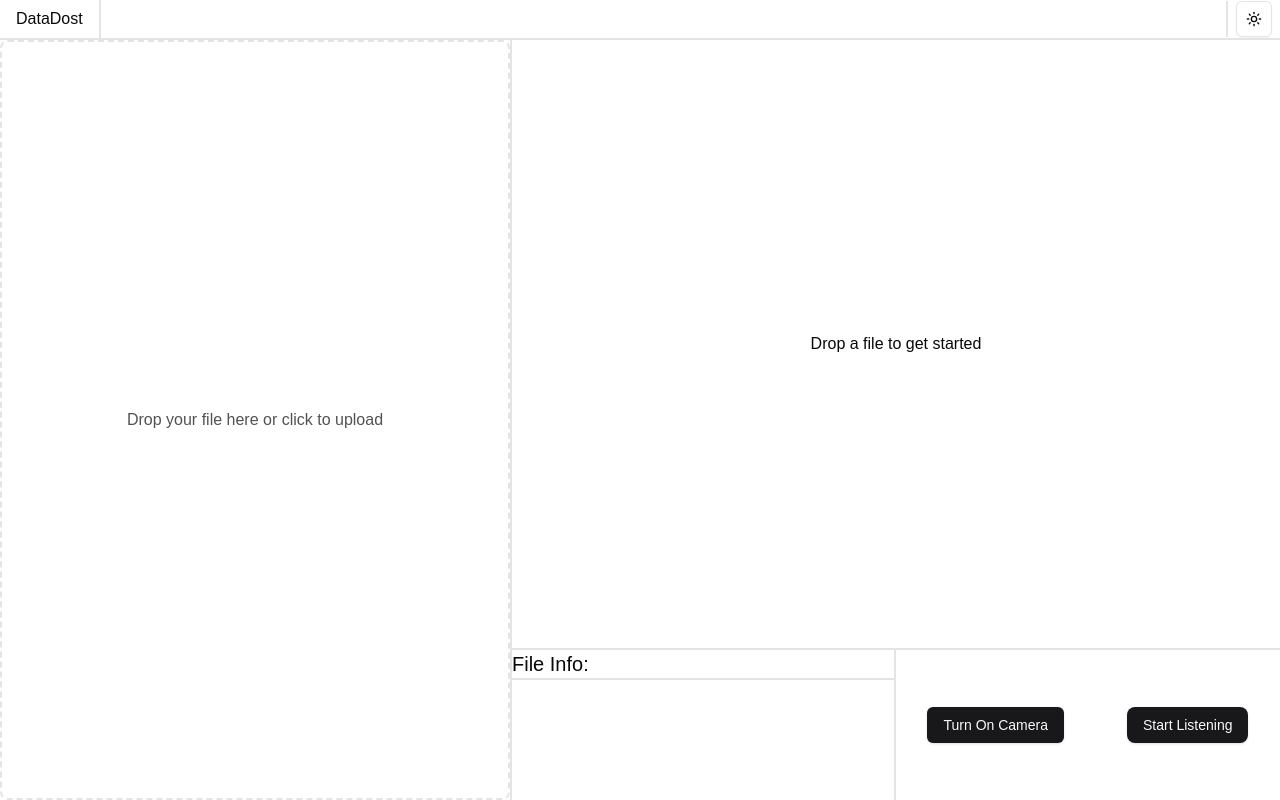
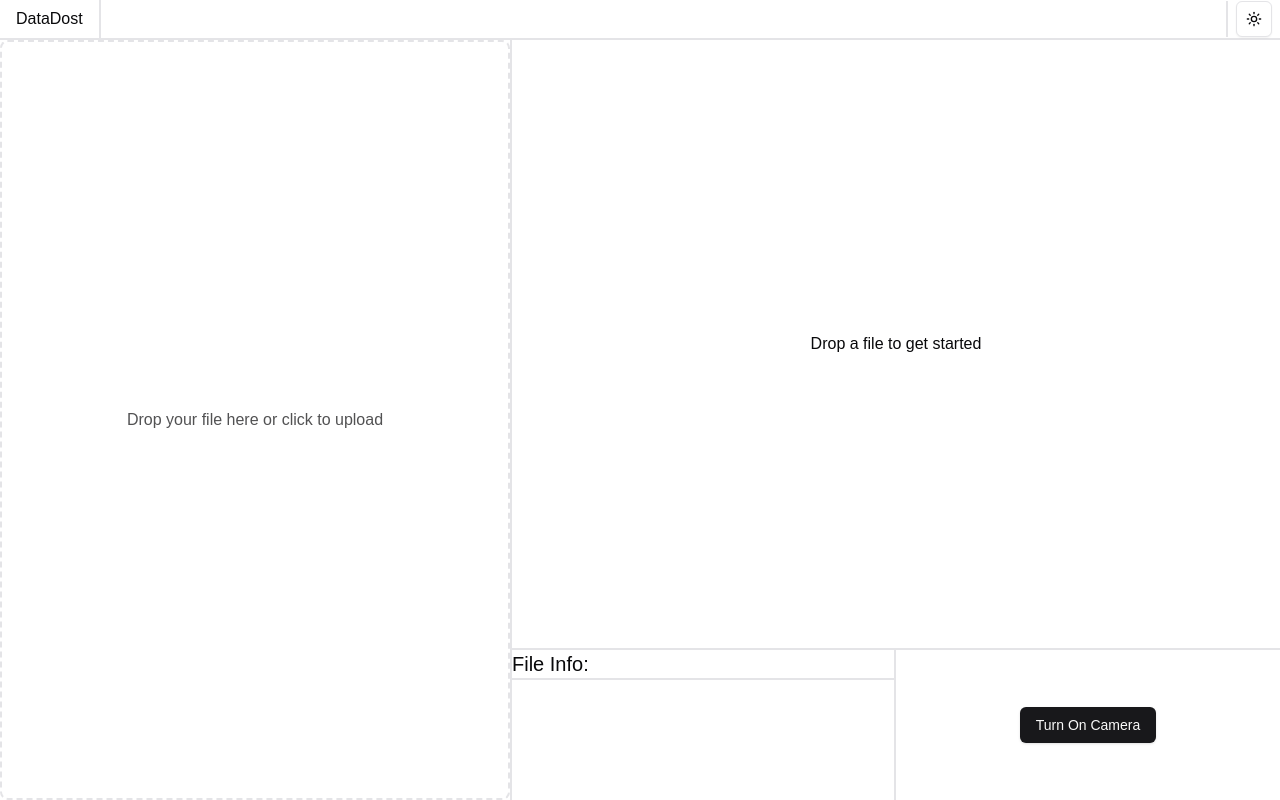
Before and after one commit to jayshiai/datadostui, a Next.js app: page / in a window 1280 px wide. Built offline with nearby package versions, Linux system fonts and the light colour scheme.

Commit message:
removed buggy speech recog api

```diff
--- a/src/app/page.tsx
+++ b/src/app/page.tsx
@@ -372,12 +372,12 @@ export default function Home() {
               videoRef={videoRef}
               setImageResult={setImageResult}
             />
-            <SpeechRecognitionComponent
+            {/* <SpeechRecognitionComponent
               setProcessing={setProcessing}
               setFileInfo={setFileInfo}
               setTextResult={setTextResult}
               setTranscriptGlobal={setTranscript}
-            />
+            /> */}
           </div>
         </div>
       </div>
```
